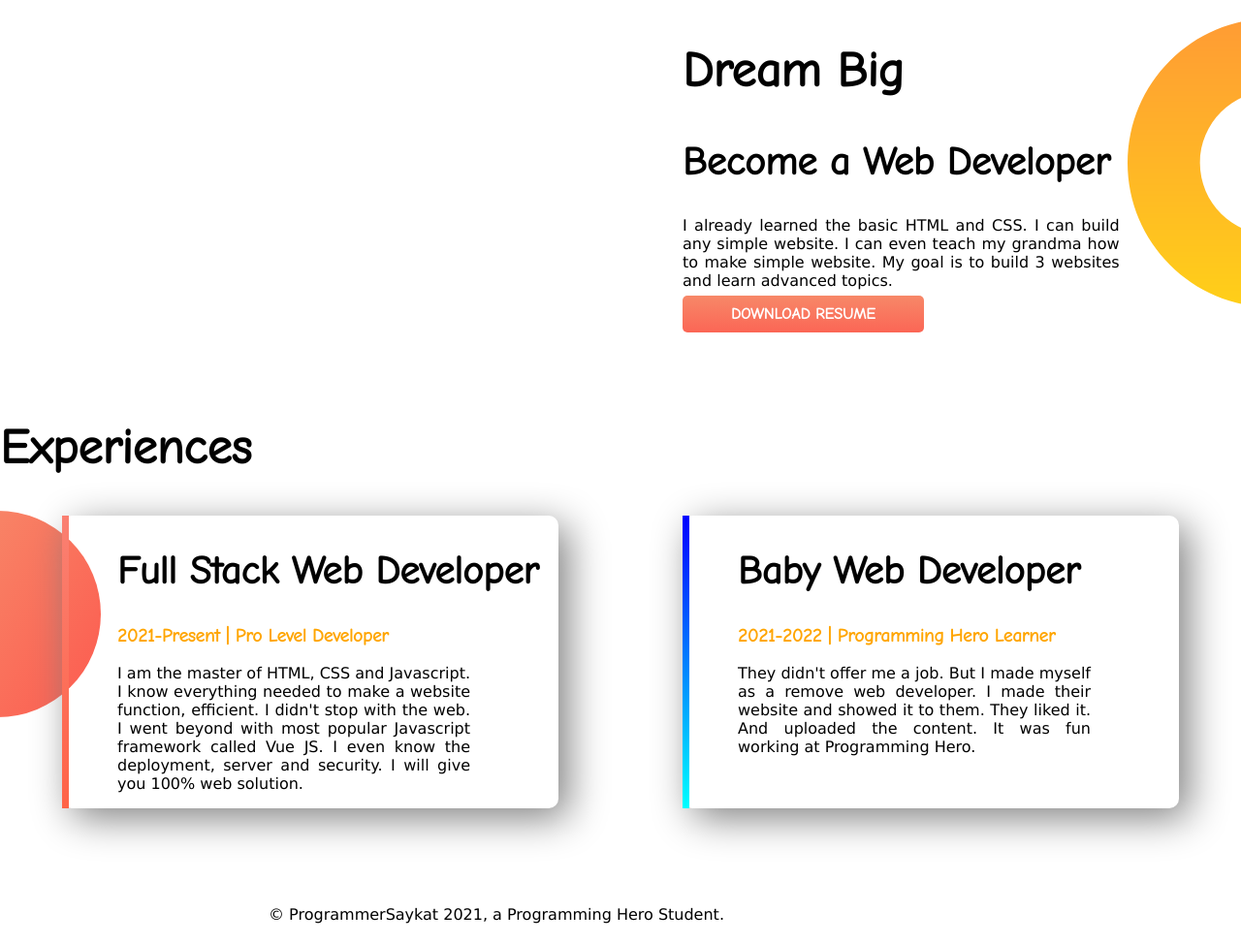
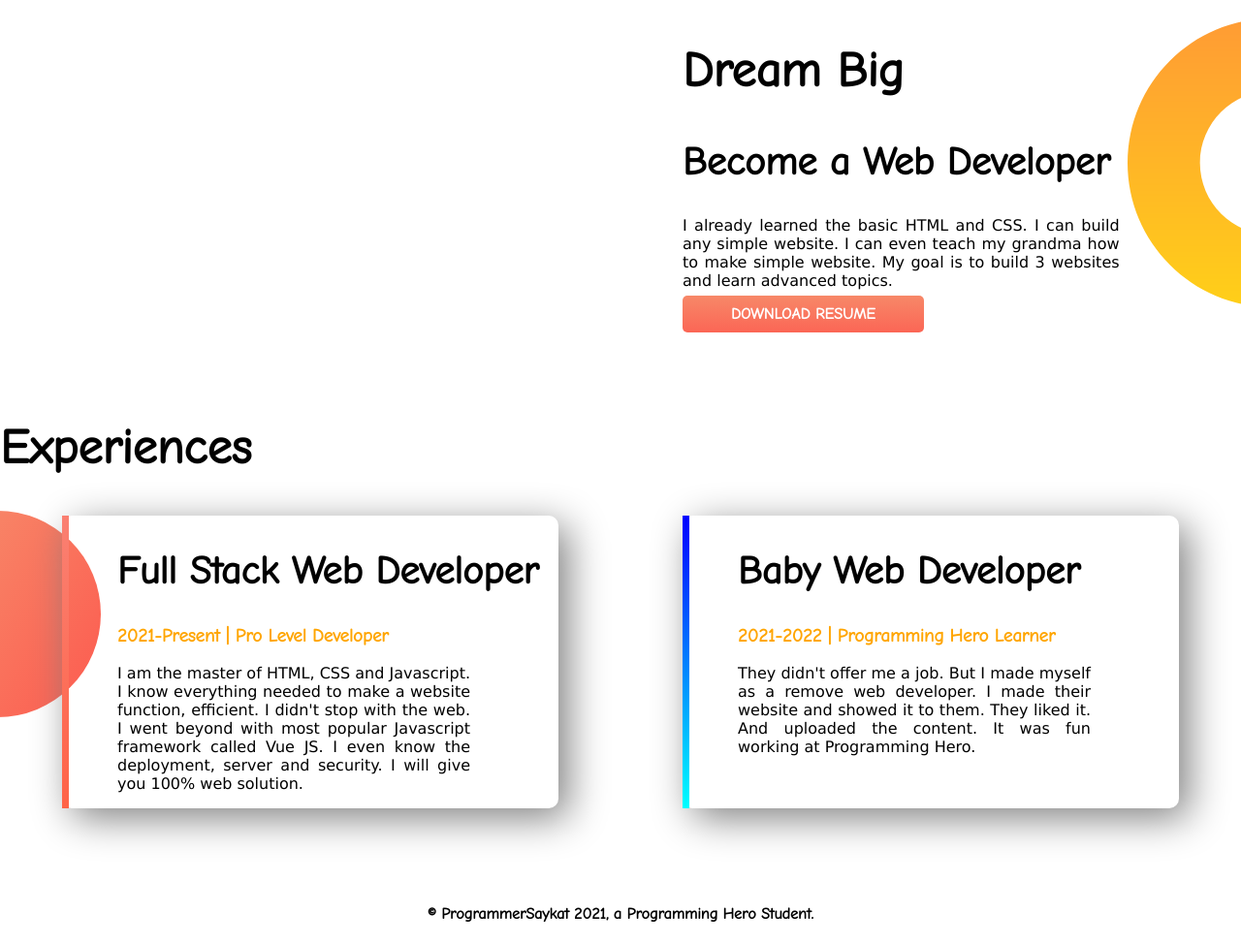
Before and after one commit to ProgrammerSaykat/personal-portfolio, a plain HTML site: page index.html in a window 1280 px wide. Shown: the part 604-1578 px from the top of the page at 97% size. Drawn offline with Linux system fonts and the light colour scheme; a web font is replaced by a local one.

Commit message:
footer-plbm-done

```diff
--- a/index.html
+++ b/index.html
@@ -83,7 +83,11 @@
     </section>
 
     <footer>
-        <p>© ProgrammerSaykat 2021, a Programming Hero Student.</p>
+        <div>
+            <h4>
+                © ProgrammerSaykat 2021, a Programming Hero Student.
+            </h4>
+        </div>
     </footer>
 
 </body>
--- a/style.css
+++ b/style.css
@@ -92,6 +92,6 @@ p{
 
 }
 
-footer p{
+footer div h4{
     text-align: center;
 }
```
